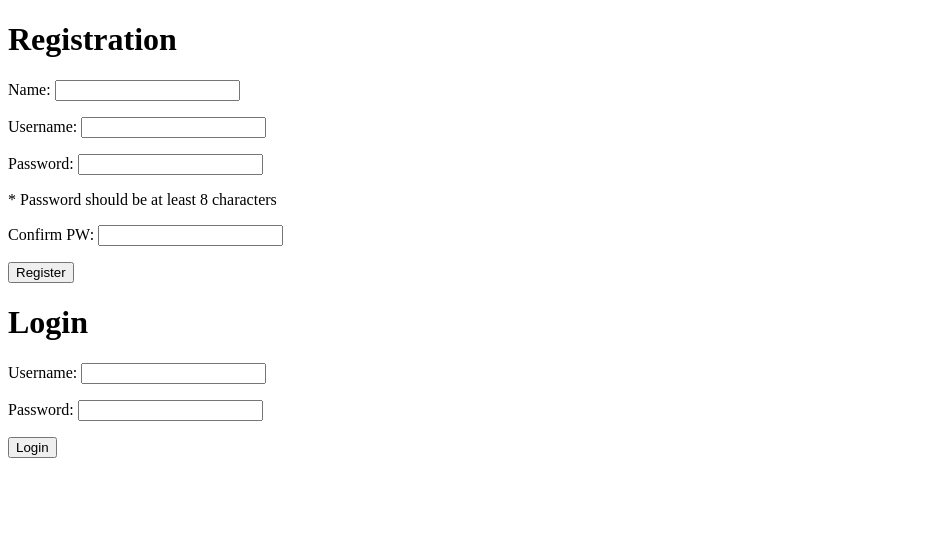
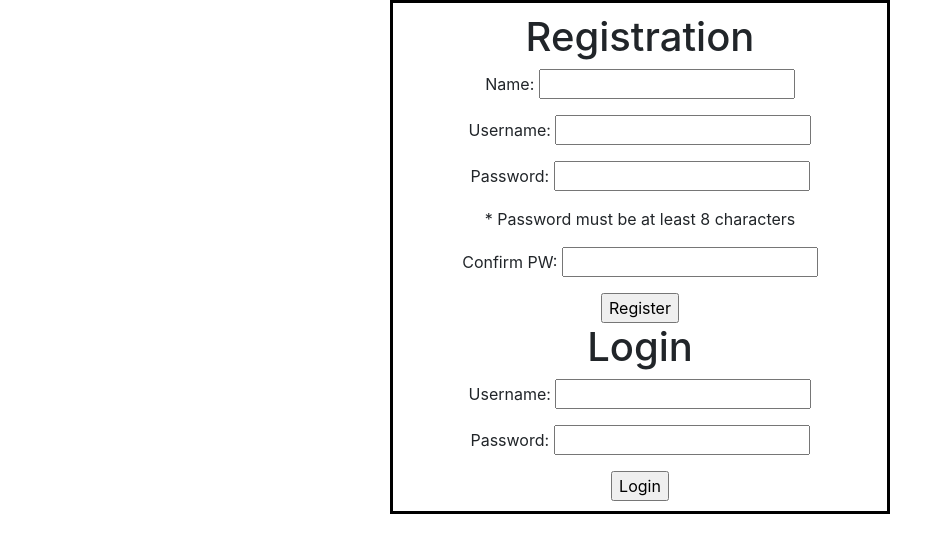
Before and after one commit to jsmalls05/Python_FlyBuddy, a Django app: template templates/RegLog.html in a window 1280 px wide. Shown: the top 553 px of the page, without its empty margins (0-945 px from the left). Run offline with Django 3.2, Linux system fonts and the light colour scheme; the template is opened without the code that fills it, so the values that code supplies are empty; some libraries are stand-ins or nearby versions.

Commit message:
Update RegLog.html

```diff
--- a/templates/RegLog.html
+++ b/templates/RegLog.html
@@ -1,5 +1,15 @@
 <!DOCTYPE html>
 <html lang="en">
+<link rel="stylesheet" href="https://stackpath.bootstrapcdn.com/bootstrap/4.3.1/css/bootstrap.min.css">
+<style>
+    body {
+        max-width: 500px;
+        margin: auto;
+        border: 3px solid black;
+        padding: 10px;
+        text-align: center;
+    }
+</style>
 
 <head>
     <meta charset="UTF-8">
@@ -18,7 +28,7 @@
         <p>Name: <input type="text" name="form_name" id=""></p>
         <p>Username: <input type="text" name="form_email" id=""></p>
         <p>Password: <input type="text" name="form_pw" id=""></p>
-        <p>* Password should be at least 8 characters</p>
+        <p>* Password must be at least 8 characters</p>
         <p>Confirm PW: <input type="text" name="form_cpw" id=""></p>
         <input type="submit" value="Register">
     </form>
```
